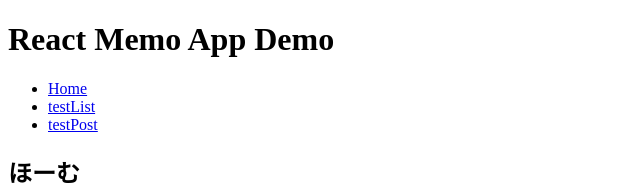
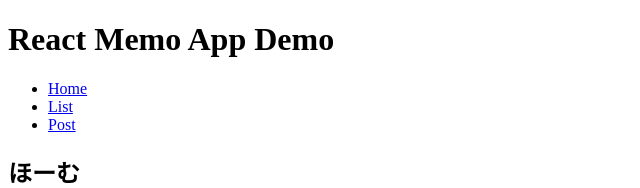
Before and after one commit to PeachRapit1022/first_react_fastapi, a React (Create React App) app in the folder test-front/: page / in a window 1280 px wide. Shown: the top 188 px of the page, without its empty margins (0-640 px from the left). Built offline with nearby package versions, Linux system fonts and the light colour scheme.

Commit message:
フロント完成

```diff
--- a/test-front/src/App.js
+++ b/test-front/src/App.js
@@ -1,5 +1,4 @@
 import React from "react";
-//import axios from "axios";
 import { Routes, Route, Link } from 'react-router-dom';
 
 import Home from './routes/home';
@@ -17,10 +16,10 @@ const App = () => {
                     <Link to={"/"}>Home</Link>
                 </li>
                 <li>
-                    <Link to={"/list"}>testList</Link>
+                    <Link to={"/list"}>List</Link>
                 </li>
                 <li>
-                    <Link to={"/post"}>testPost</Link>
+                    <Link to={"/post"}>Post</Link>
                 </li>
             </ul>
             <Routes>
```
Also changed, not shown: 1 other file (tests, documents, lock files or other folders).
